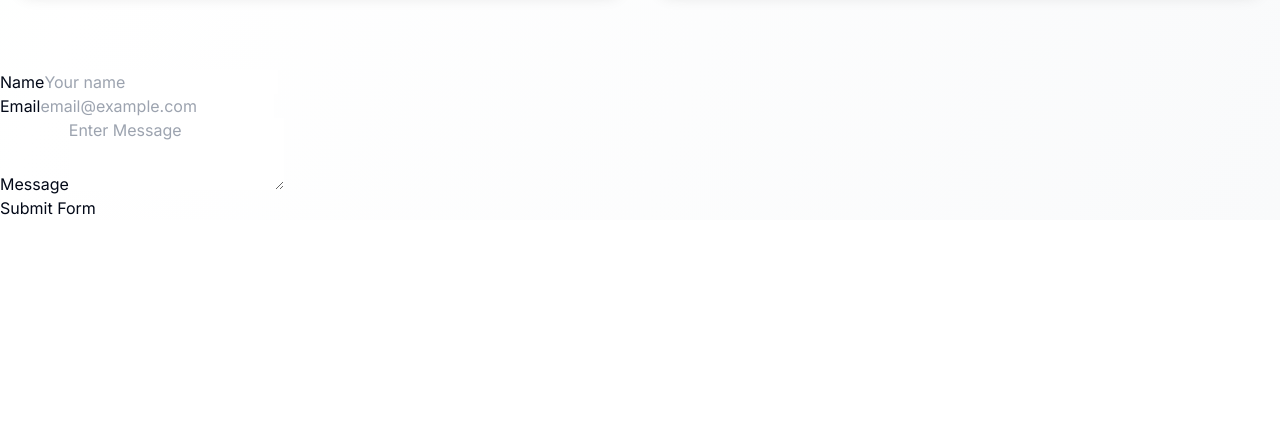
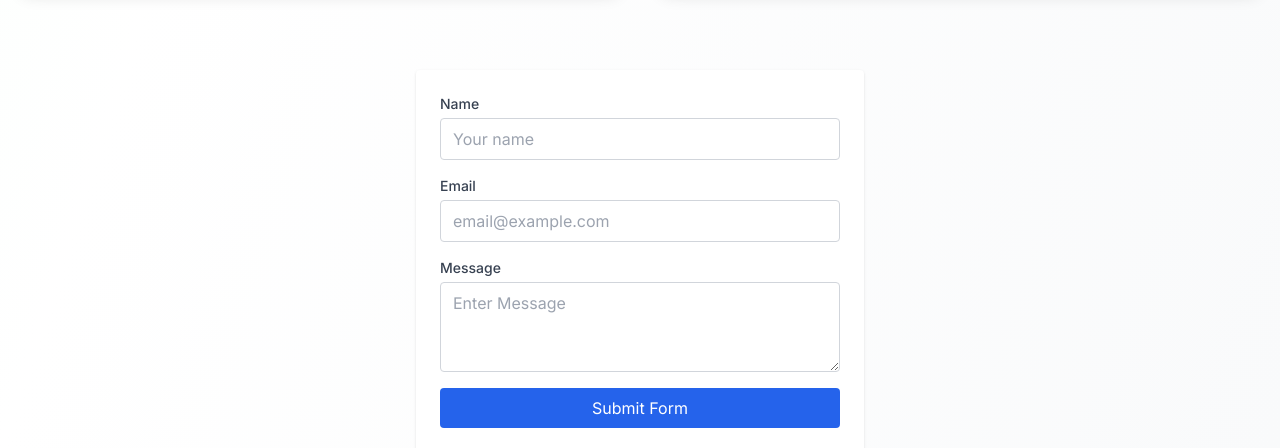
Before and after one commit to TasleemAhmad924/baumhelden, a Next.js app: page / in a window 1280 px wide. Shown: the part 3501-3949 px from the top of the page. Before the commit the page ends 3721 px from the top, so only its background shows below. Built offline with nearby package versions, Linux system fonts and the light colour scheme.

Commit message:
style: enhance styling and structure of ContactForm component

```diff
--- a/components/forms/contactForm.tsx
+++ b/components/forms/contactForm.tsx
@@ -1,3 +1,5 @@
+'use client';
+
 export function ContactForm() {
   interface ContactFormData {
     access_key: string;
@@ -36,30 +38,52 @@ export function ContactForm() {
 
   return (
     <>
-      <form onSubmit={handleSubmit}>
+      <form
+        onSubmit={handleSubmit}
+        className="max-w-md mx-auto p-6 bg-white rounded shadow space-y-4"
+      >
         <div>
-          <label htmlFor="name">Name</label>
-          <input type="text" name="name" required placeholder="Your name" />
+          <label htmlFor="name" className="block text-sm font-medium text-gray-700">
+            Name
+          </label>
+          <input
+            type="text"
+            name="name"
+            required
+            placeholder="Your name"
+            className="mt-1 block w-full px-3 py-2 border border-gray-300 rounded focus:outline-none focus:ring focus:border-blue-500"
+          />
         </div>
         <div>
-          <label htmlFor="email">Email</label>
+          <label htmlFor="email" className="block text-sm font-medium text-gray-700">
+            Email
+          </label>
           <input
             type="email"
             name="email"
             required
             placeholder="email@example.com"
+            className="mt-1 block w-full px-3 py-2 border border-gray-300 rounded focus:outline-none focus:ring focus:border-blue-500"
           />
         </div>
         <div>
-          <label htmlFor="message">Message</label>
+          <label htmlFor="message" className="block text-sm font-medium text-gray-700">
+            Message
+          </label>
           <textarea
             name="message"
             required
             rows={3}
             placeholder="Enter Message"
+            className="mt-1 block w-full px-3 py-2 border border-gray-300 rounded focus:outline-none focus:ring focus:border-blue-500"
           ></textarea>
         </div>
-        <button type="submit">Submit Form</button>
+        <button
+          type="submit"
+          className="w-full py-2 px-4 bg-blue-600 text-white rounded hover:bg-blue-700 transition"
+        >
+          Submit Form
+        </button>
       </form>
     </>
   );
```
